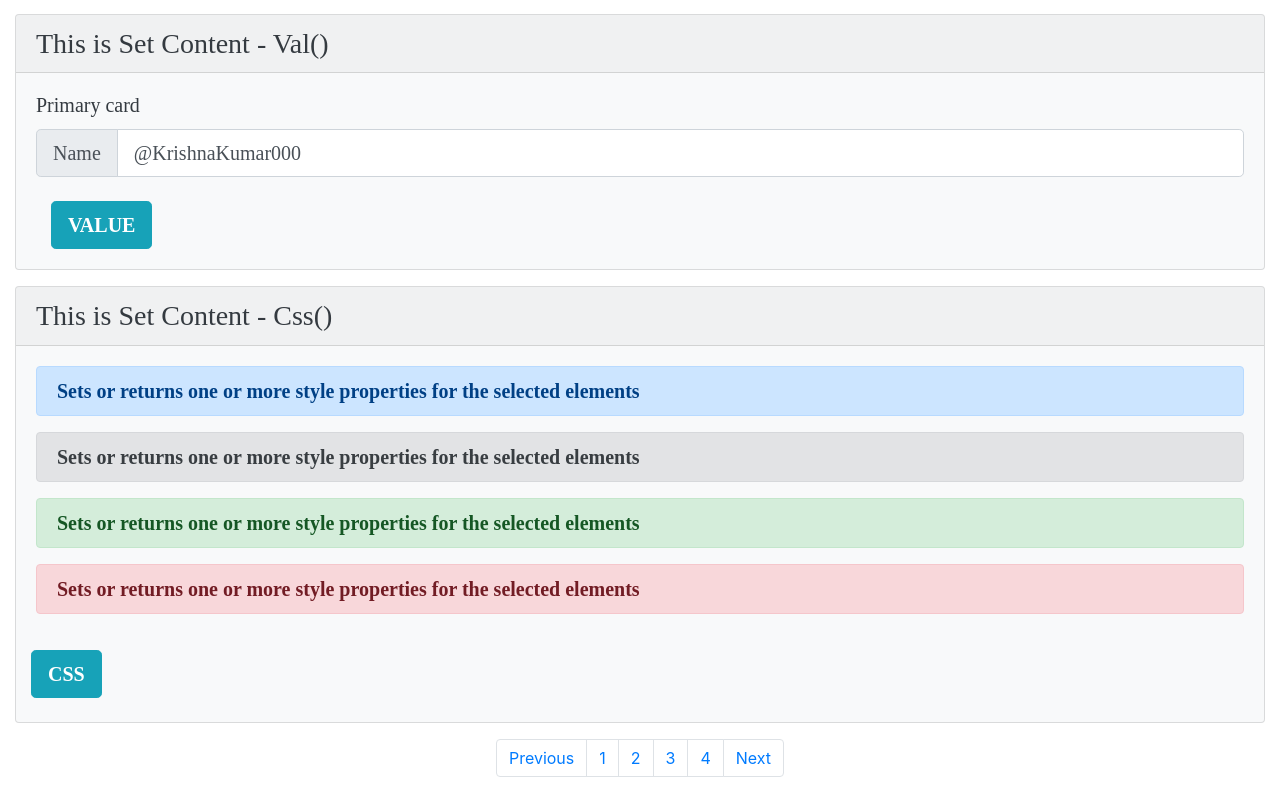
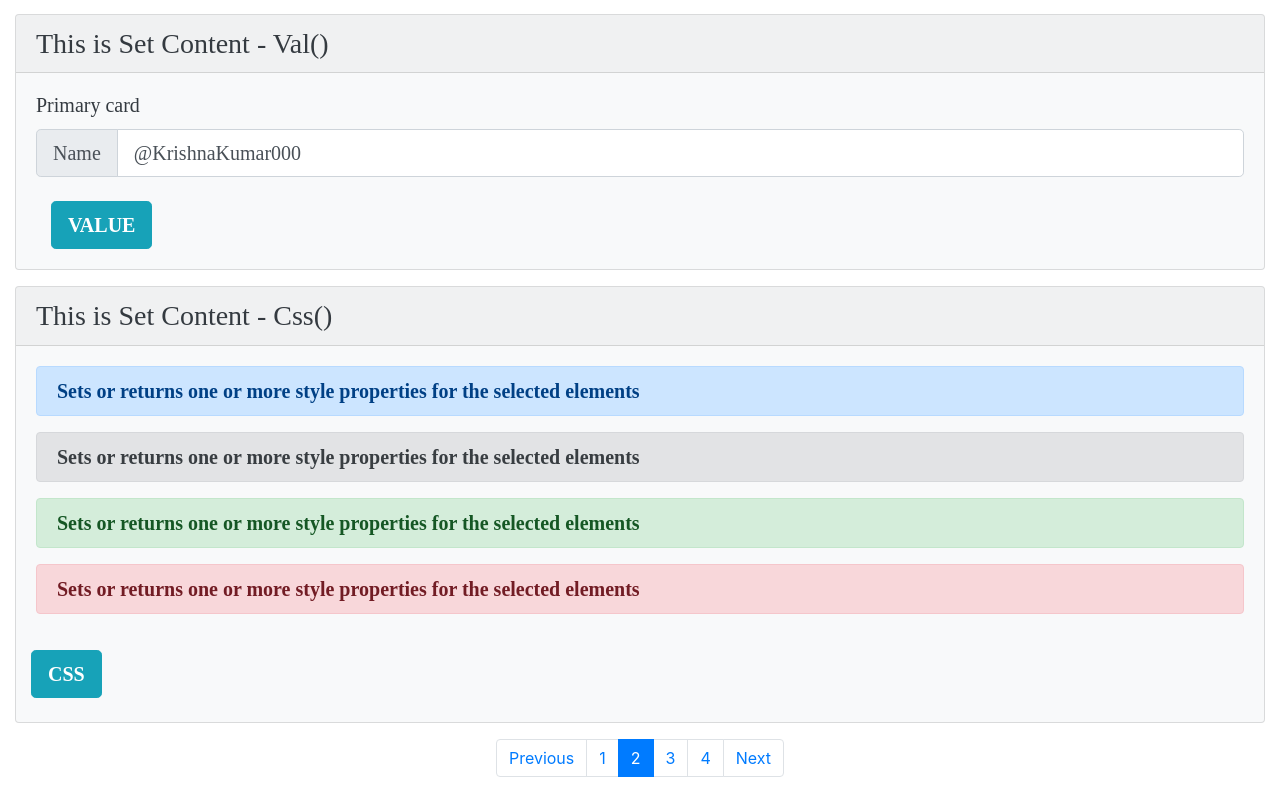
Before and after one commit to itbishnu000/Web-Assignment, a plain HTML site: page Q2.html in a window 1280 px wide. Shown: the part 1380-2173 px from the top of the page. Drawn offline with nearby package versions, Linux system fonts and the light colour scheme.

Commit message:
Update Q2.html

```diff
--- a/Q2.html
+++ b/Q2.html
@@ -57,8 +57,7 @@
             <div class="card-header h3">This is Get Content - Text()</div>
             <div class="card-body">
                 <h5 class="card-title">Primary card </h5>
-                <p class="gtex">Some quick example text to build on the card and make up the bulk of the card's content.
-                </p>
+                <p class="gtex">Some quick example text to build on the card and make up the bulk of the card's content.</p>
                 <div class="col-12 ">
                     <button type="button" class="btn btn-info btn-lg btngtext"><b>TEXT</b></button>
                 </div>
@@ -69,8 +68,7 @@
             <div class="card-header h3">This is Get Content - Html()</div>
             <div class="card-body">
                 <h5 class="card-title ">Primary card </h5>
-                <p class="card-text ghtm"> Some quick example <b>text to build on the card</b> and <u>make up the bulk
-                        of the card's content.</u></p>
+                <p class="card-text ghtm"> Some quick example <b>text to build on the card</b> and <u>make up the bulk of the card's content.</u></p>
                 <div class="col-12 ">
                     <button type="button" class="btn btn-info btn-lg btnghtml"><b>HTML</b></button>
                 </div>
@@ -174,7 +172,7 @@
                     <a class="page-link" href="index.html" tabindex="-1">Previous</a>
                 </li>
                 <li class="page-item"><a class="page-link" href="index.html">1</a></li>
-                <li class="page-item"><a class="page-link" href="Q2.html">2</a></li>
+                <li class="page-item active"><a class="page-link" href="Q2.html">2</a></li>
                 <li class="page-item"><a class="page-link" href="Q3.html">3</a></li>
                 <li class="page-item"><a class="page-link" href="Q4.html">4</a></li>
                 <li class="page-item">
```
